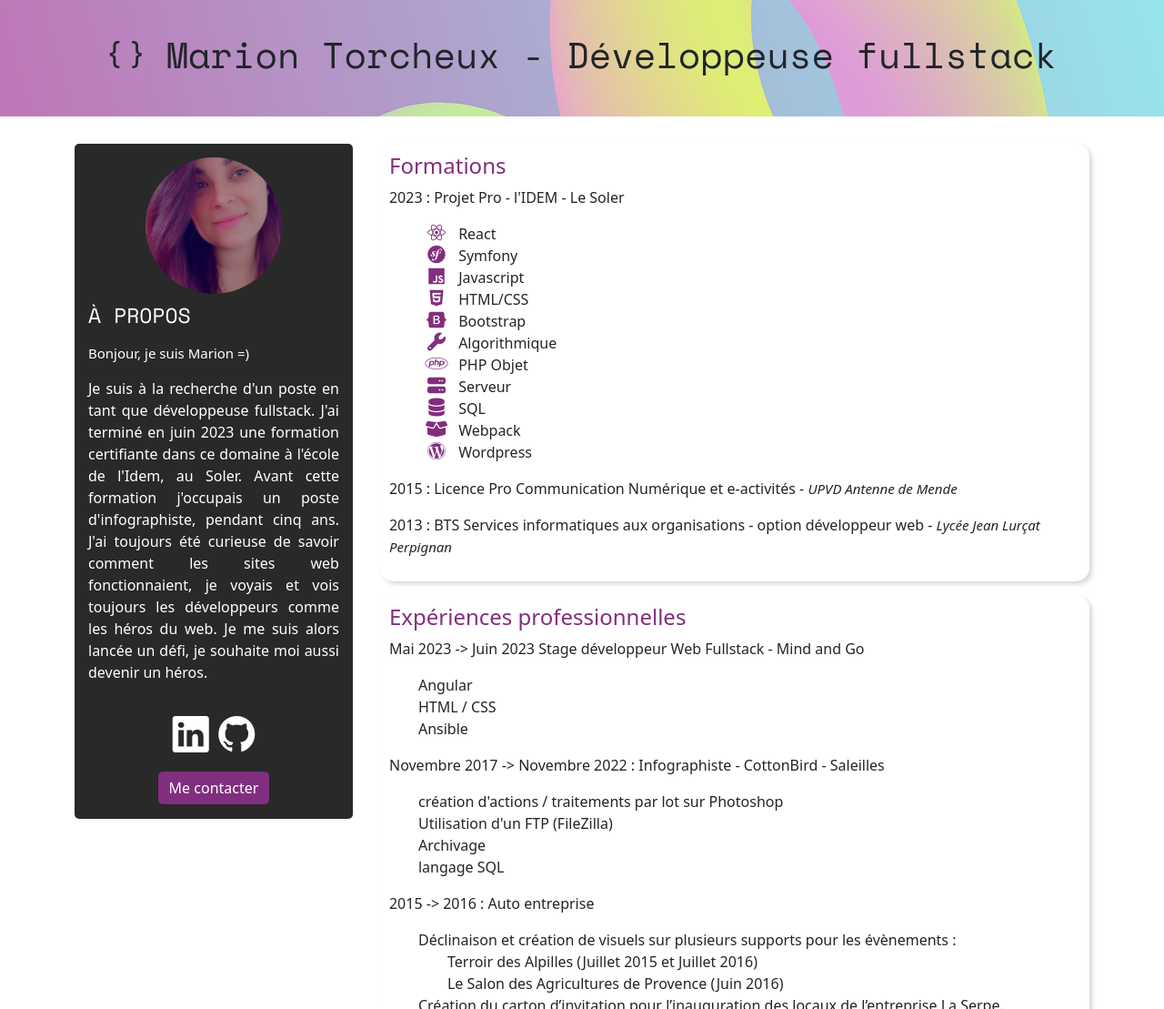
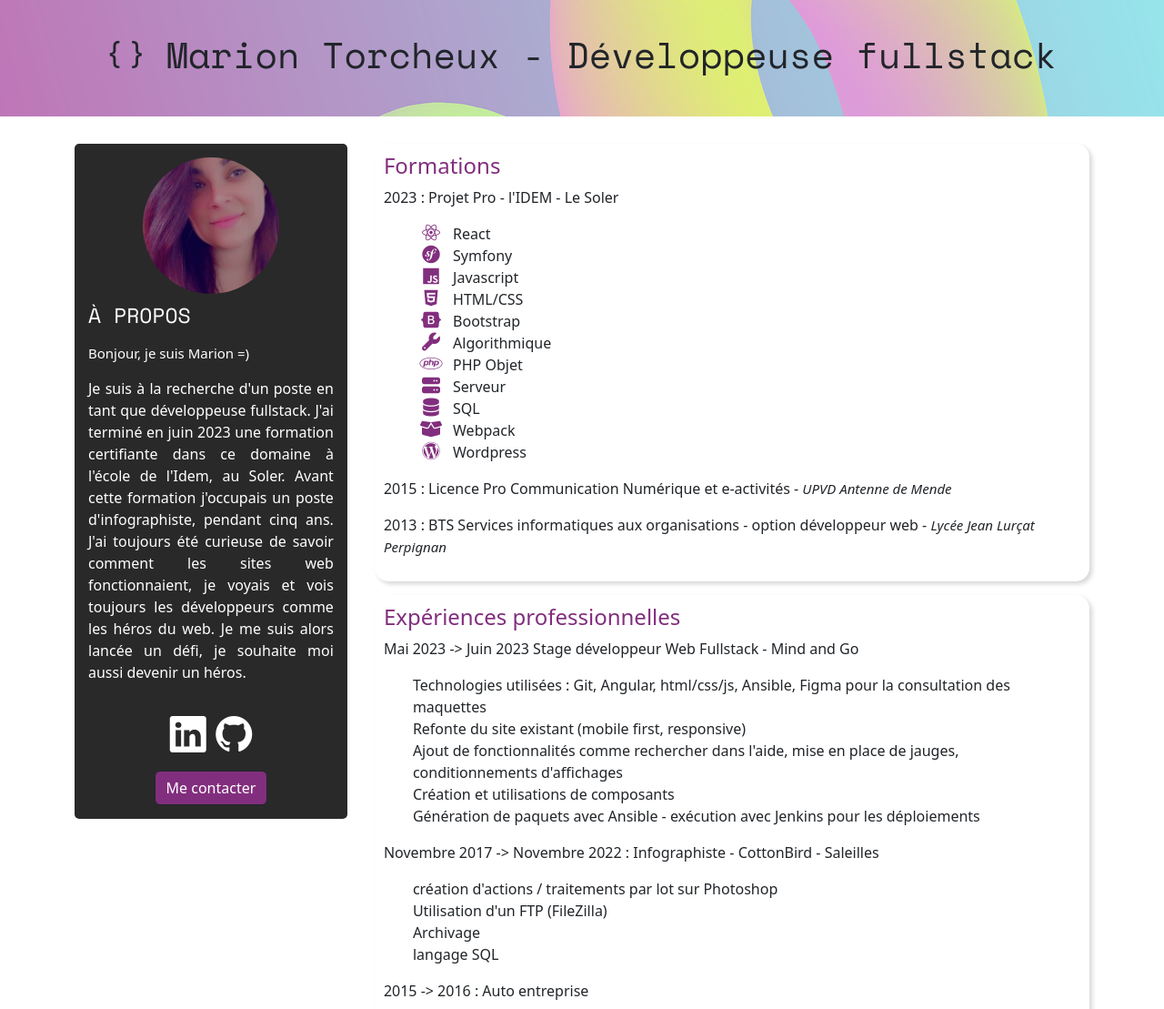
Before and after one commit to MarionTorcheux/site-cv, a plain HTML site: page index.html in a window 1280 px wide. Shown: the top 1109 px of the page at 91% size. Drawn offline with nearby package versions, Linux system fonts and the light colour scheme.

Commit message:
Update index.html

```diff
--- a/index.html
+++ b/index.html
@@ -79,9 +79,11 @@
 
             <p> Mai 2023 -> Juin 2023 Stage développeur Web Fullstack - Mind and Go </p>
             <ul>
-                <li> Angular </li>
-                <li> HTML / CSS </li>
-                <li> Ansible </li>
+                 <li>Technologies utilisées : Git, Angular, html/css/js, Ansible, Figma pour la consultation des maquettes  </li>
+                 <li> Refonte du site existant (mobile first, responsive)  </li>
+                 <li> Ajout de fonctionnalités comme rechercher dans l'aide, mise en place de jauges, conditionnements d'affichages  </li>
+                 <li> Création et utilisations de composants  </li>
+                 <li> Génération de paquets avec Ansible - exécution avec Jenkins pour les déploiements  </li>
             </ul>
 
             <p> Novembre 2017 -> Novembre 2022 : Infographiste - <a href="https://www.cottonbird.fr/">CottonBird</a> - Saleilles</p>
```
